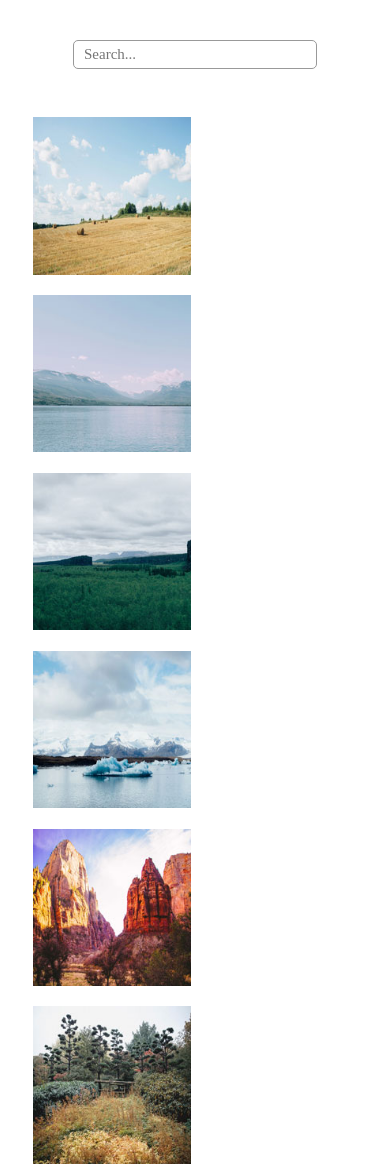
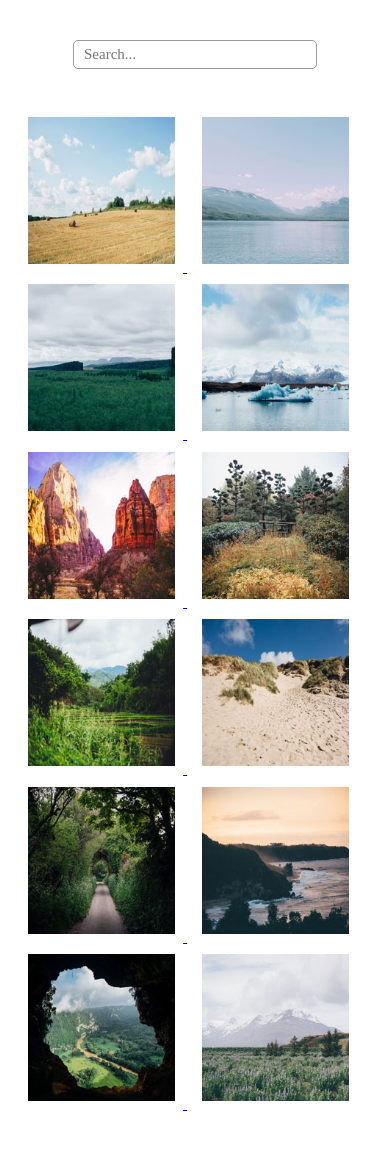
Before and after one commit to Lughnizaid/Project-5-Techdegree, a plain HTML site: page index.html in a window 390 px wide. Shown: the top 1164 px of the page. After the commit the page ends 1122 px from the top, so only its background shows below. Drawn offline with nearby package versions, Linux system fonts and the light colour scheme; a web font is replaced by a local one.

Commit message:
Add files via upload

```diff
--- a/css/main.css
+++ b/css/main.css
@@ -51,11 +51,11 @@ input[type="search"] {
   }
   .all-images {
     display: inline-block;
-    margin-left: 10px;
+    margin-left: 3px;
   }
 
   img {
-    width: 45%;;
+    width: 45%;
   }
   img {
     padding: 0.5em;
@@ -68,6 +68,11 @@ input[type="search"] {
     box-sizing: content-box;
     padding-left: 10px;
   }
+  .big-image {
+    width: 100%;
+    margin-right: -20px;
+    margin-left: 7px;
+  }
 
 }
 @media screen and (max-width: 500px) {
@@ -76,11 +81,11 @@ input[type="search"] {
   }
   .all-images {
     display: inline-block;
-    margin-left: 15px;
+    margin-left: 3px;
   }
 
   img {
-    width: 42%;;
+    width: 38%;
   }
   img {
     padding: 0.5em;
--- a/index.html
+++ b/index.html
@@ -19,44 +19,44 @@
 
     </header>
     <main>
-      <section class="all-images">
-        <a class="big-image" href="images/01.jpg" data-lightbox="photos" data-title="I love hay bales. Took this snap on a drive through the countryside past some straw fields." data-alt="Hay Bales">
+      <div class="all-images">
+        <a class="big-image" href="images/01.jpg" data-lightbox="photos" data-title="I love hay bales. Took this snap on a drive through the countryside past some straw fields.">
           <img src="images/thumbnails/01.jpg" alt="Hay Bales">
         </a>
-        <a class="big-image" href="images/02.jpg" data-lightbox="photos" data-title="The lake was so calm today. We had a great view of the snow on the mountains from here." data-alt="Lake">
+        <a class="big-image" href="images/02.jpg" data-lightbox="photos" data-title="The lake was so calm today. We had a great view of the snow on the mountains from here." >
           <img src="images/thumbnails/02.jpg" alt="Lake">
         </a>
-        <a class="big-image" href="images/03.jpg" data-lightbox="photos" data-title="I hiked to the top of the mountain and got this picture of the canyon and trees below." data-alt="Canyon">
+        <a class="big-image" href="images/03.jpg" data-lightbox="photos" data-title="I hiked to the top of the mountain and got this picture of the canyon and trees below." >
           <img src="images/thumbnails/03.jpg" alt="Canyon">
         </a>
-        <a class="big-image" href="images/04.jpg" data-lightbox="photos" data-title="It was amazing to see an iceberg up close, it was so cold but didn’t snow today." data-alt="Iceberg">
+        <a class="big-image" href="images/04.jpg" data-lightbox="photos" data-title="It was amazing to see an iceberg up close, it was so cold but didn’t snow today." >
           <img src="images/thumbnails/04.jpg" alt="Iceberg">
         </a>
-        <a class="big-image" href="images/05.jpg" data-lightbox="photos" data-title="The red cliffs were beautiful. It was really hot in the desert but we did a lot of walking through the canyons." data-alt="Desert">
+        <a class="big-image" href="images/05.jpg" data-lightbox="photos" data-title="The red cliffs were beautiful. It was really hot in the desert but we did a lot of walking through the canyons." >
           <img src="images/thumbnails/05.jpg" alt="Desert">
         </a>
-        <a class="big-image" href="images/06.jpg" data-lightbox="photos" data-title="Fall is coming, I love when the leaves on the trees start to change color." data-alt="Fall">
+        <a class="big-image" href="images/06.jpg" data-lightbox="photos" data-title="Fall is coming, I love when the leaves on the trees start to change color." >
           <img src="images/thumbnails/06.jpg" alt="Fall">
         </a>
-        <a class="big-image" href="images/07.jpg" data-lightbox="photos" data-title="I drove past this plantation yesterday, everything is so green!" data-alt="Plantation">
+        <a class="big-image" href="images/07.jpg" data-lightbox="photos" data-title="I drove past this plantation yesterday, everything is so green!" >
           <img src="images/thumbnails/07.jpg" alt="Plantation">
         </a>
-        <a class="big-image" href="images/08.jpg" data-lightbox="photos" data-title="My summer vacation to the Oregon Coast. I love the sandy dunes!" data-alt="Dunes">
+        <a class="big-image" href="images/08.jpg" data-lightbox="photos" data-title="My summer vacation to the Oregon Coast. I love the sandy dunes!" >
           <img src="images/thumbnails/08.jpg" alt="Dunes">
         </a>
-        <a class="big-image" href="images/09.jpg" data-lightbox="photos" data-title="We enjoyed a quiet stroll down this countryside lane." data-alt="Countryside Lane">
+        <a class="big-image" href="images/09.jpg" data-lightbox="photos" data-title="We enjoyed a quiet stroll down this countryside lane." >
           <img src="images/thumbnails/09.jpg" alt="Countryside Lane">
         </a>
-        <a class="big-image" href="images/10.jpg" data-lightbox="photos" data-title="Sunset at the coast! The sky turned a lovely shade of orange." data-alt="Sunset">
+        <a class="big-image" href="images/10.jpg" data-lightbox="photos" data-title="Sunset at the coast! The sky turned a lovely shade of orange." >
           <img src="images/thumbnails/10.jpg" alt="Sunset">
         </a>
-        <a class="big-image" href="images/11.jpg" data-lightbox="photos" data-title="I did a tour of a cave today and the view of the landscape below was breathtaking." data-alt="Cave">
+        <a class="big-image" href="images/11.jpg" data-lightbox="photos" data-title="I did a tour of a cave today and the view of the landscape below was breathtaking." >
           <img src="images/thumbnails/11.jpg" alt="Cave">
         </a>
-        <a class="big-image" href="images/12.jpg" data-lightbox="photos" data-title="I walked through this meadow of bluebells and got a good view of the snow on the mountain before the fog came in." data-alt="Bluebells">
+        <a class="big-image" href="images/12.jpg" data-lightbox="photos" data-title="I walked through this meadow of bluebells and got a good view of the snow on the mountain before the fog came in.">
           <img src="images/thumbnails/12.jpg" alt="Bluebells">
         </a>
-      </section>
+      </div>
     </main>
     <script src="js/jquery-3.4.1.min.js"></script>
     <script src="lightbox2/dist/js/lightbox.js"></script>
```
